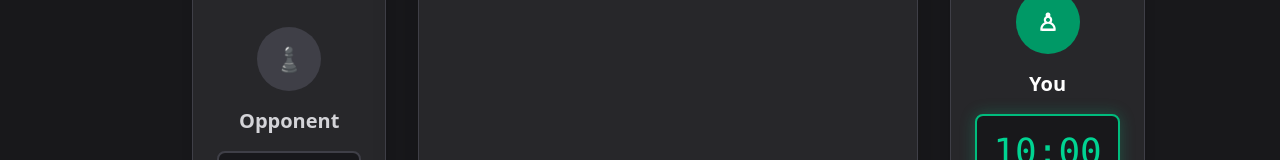
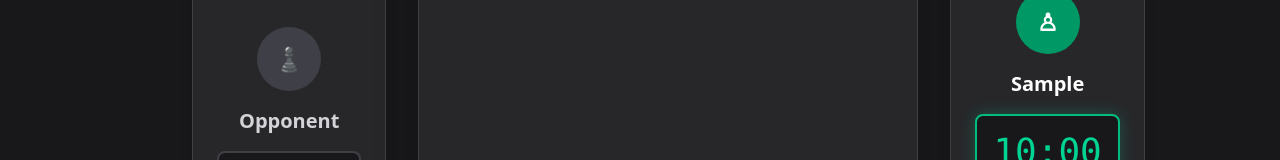
Before and after one commit to JawagarVetrivel/Chess, a React (Vite) app in the folder client/: page / in a window 1280 px wide. Both pictures are taken after typing "Sample", "Sample" into the empty fields and a click on the button "Join Game". Shown: the part 273-433 px from the top of the page. Built offline with nearby package versions, Linux system fonts and the light colour scheme; no server answers.

Commit message:
Feature: Display persistently stored username in game interface

```diff
--- a/client/src/pages/Game.jsx
+++ b/client/src/pages/Game.jsx
@@ -158,7 +158,7 @@ export default function Game() {
                 {/* Player 2 (You/White) */}
                 <div className="bg-white dark:bg-zinc-800 p-6 rounded-xl shadow-lg border border-gray-200 dark:border-zinc-700 flex flex-col items-center gap-4 w-full h-full justify-center transition-colors duration-300">
                     <div className="w-16 h-16 rounded-full bg-emerald-600 flex items-center justify-center text-2xl font-bold text-white">♙</div>
-                    <div className="text-xl font-bold text-gray-900 dark:text-white">You</div>
+                    <div className="text-xl font-bold text-gray-900 dark:text-white">{localStorage.getItem('username') || 'You'}</div>
                     <div className={`text-4xl font-mono p-4 rounded-lg bg-gray-50 dark:bg-zinc-900 border-2 transition-colors ${game.turn() === 'w' ? 'border-emerald-500 text-emerald-600 dark:text-emerald-400 shadow-[0_0_15px_rgba(16,185,129,0.3)]' : 'border-gray-200 dark:border-zinc-700 text-gray-400 dark:text-zinc-500'}`}>
                         {formatTime(whiteTime)}
                     </div>
--- a/client/src/pages/Home.jsx
+++ b/client/src/pages/Home.jsx
@@ -12,6 +12,8 @@ export default function Home() {
         if (username && room) {
             // Send username to server during handshake or just separate event?
             // For now, we will just connect.
+            // Save username for persistence
+            localStorage.setItem('username', username)
             socket.auth = { username }
             socket.connect()
             navigate(`/game/${room}`)
```
